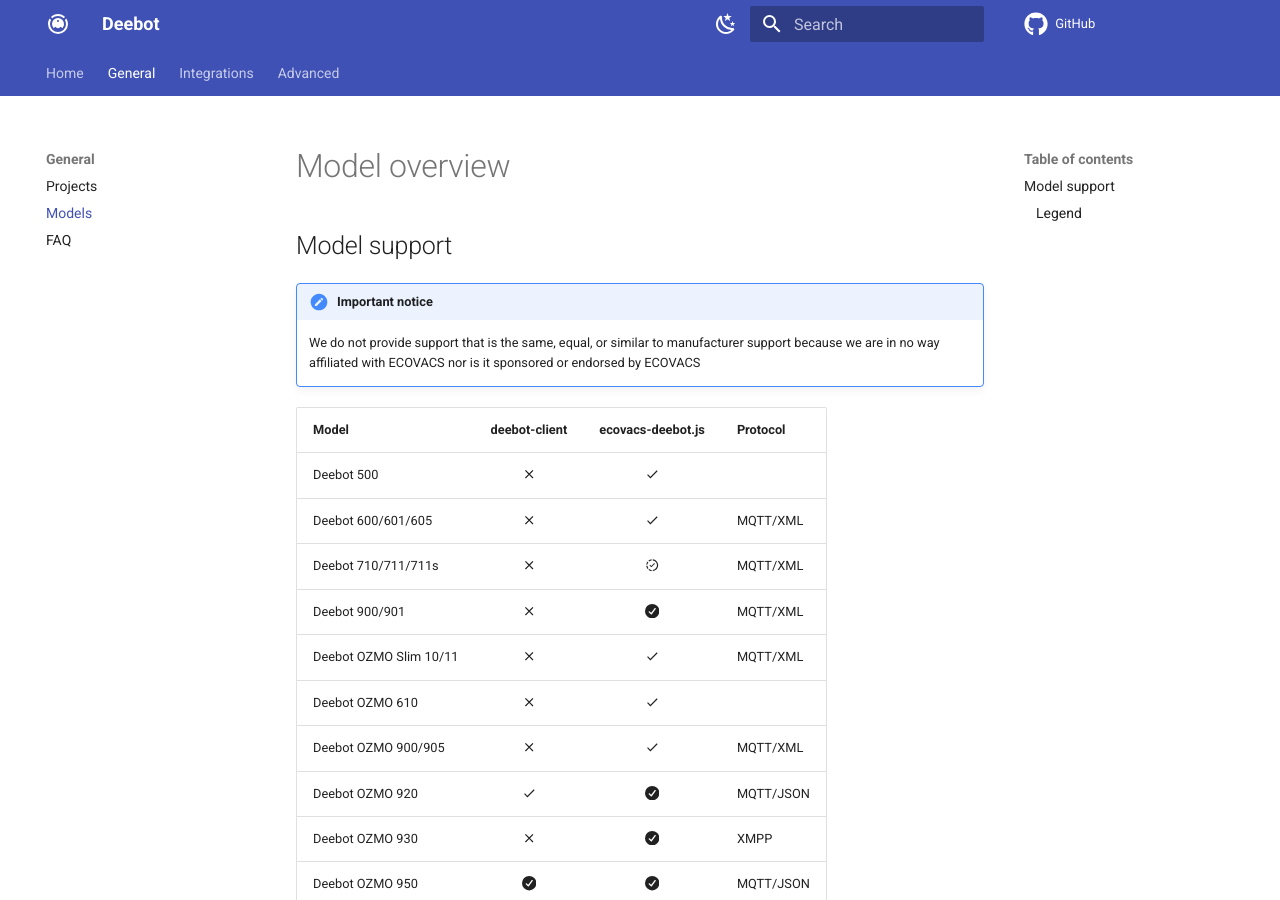
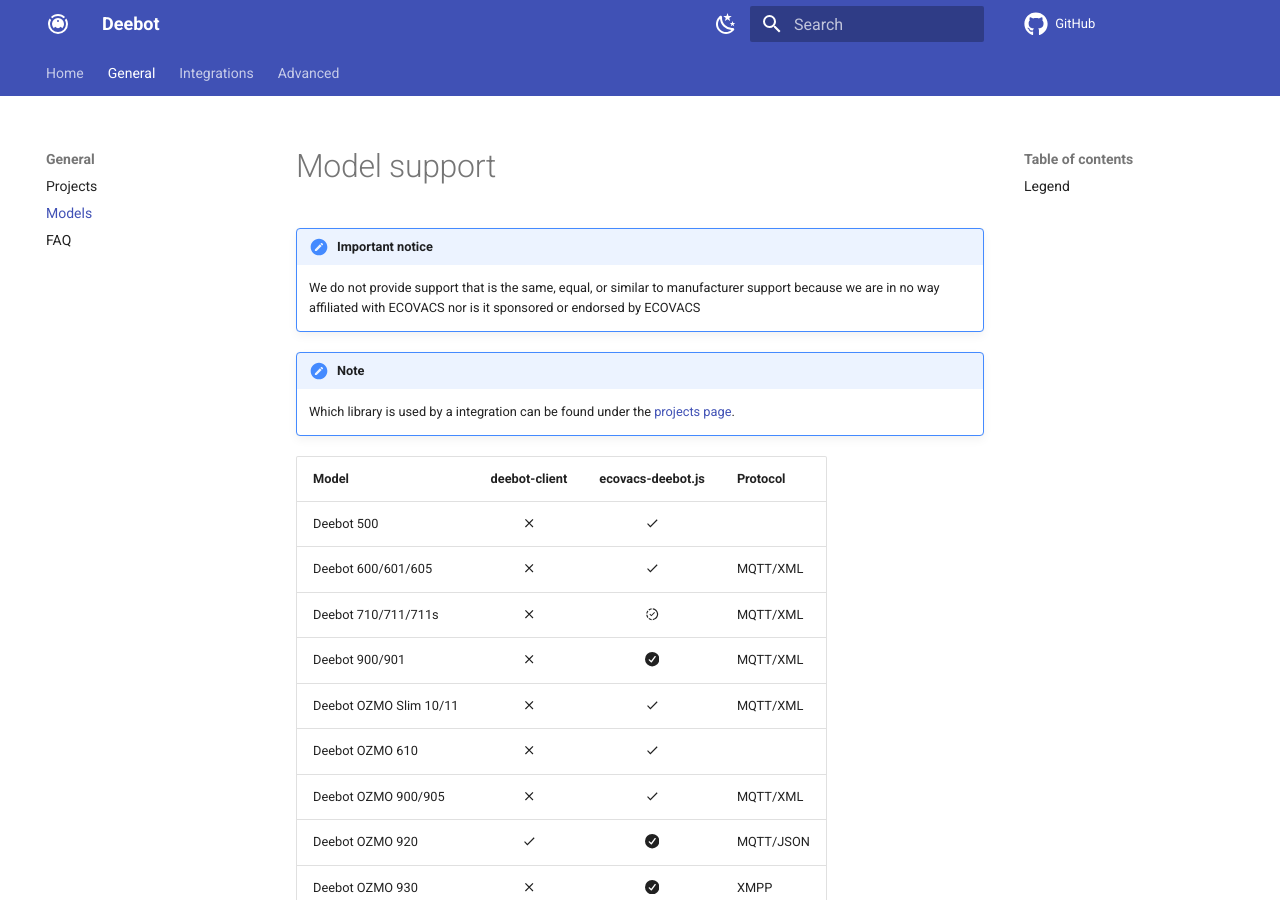
Before and after one commit to DeebotUniverse/docs, an MkDocs documentation site: the page built from docs/general/models.md, in a window 1280 px wide and 900 px high. Built offline with MkDocs 1.6.1 and Material for MkDocs 9.7.7, drawn with Linux system fonts in a browser that asks for light colours; comment, search, counter and statistics services are not loaded.

Commit message:
small fixes (#26)

```diff
--- a/docs/general/models.md
+++ b/docs/general/models.md
@@ -1,11 +1,13 @@
-# Model overview
-
-## Model support
+# Model support
 
 !!! attention "Important notice"
 
     We do not provide support that is the same, equal, or similar to manufacturer support
     because we are in no way affiliated with ECOVACS nor is it sponsored or endorsed by ECOVACS
+
+!!! note
+
+    Which library is used by a integration can be found under the [projects page](projects.md).
 
 | Model                   |          deebot-client           |        ecovacs-deebot.js         | Protocol  |
 | ----------------------- | :------------------------------: | :------------------------------: | --------- |
@@ -31,7 +33,7 @@
 | Deebot U2 series        |                                  |    :material-progress-check:     | MQTT/JSON |
 | Deebot Slim 2           |         :material-close:         | :fontawesome-solid-check-circle: | XMPP      |
 
-### Legend
+## Legend
 
 | Icon                             | description                                                                             |
 | -------------------------------- | --------------------------------------------------------------------------------------- |
--- a/mkdocs.yml
+++ b/mkdocs.yml
@@ -48,6 +48,7 @@
       - FAQ: general/faq.md
   - Integrations:
       - Home Assistant:
+          - integrations/home-assistant/index.md
           - Setup: integrations/home-assistant/setup.md
           - Services: integrations/home-assistant/services.md
           - Issues: integrations/home-assistant/issues.md
```
